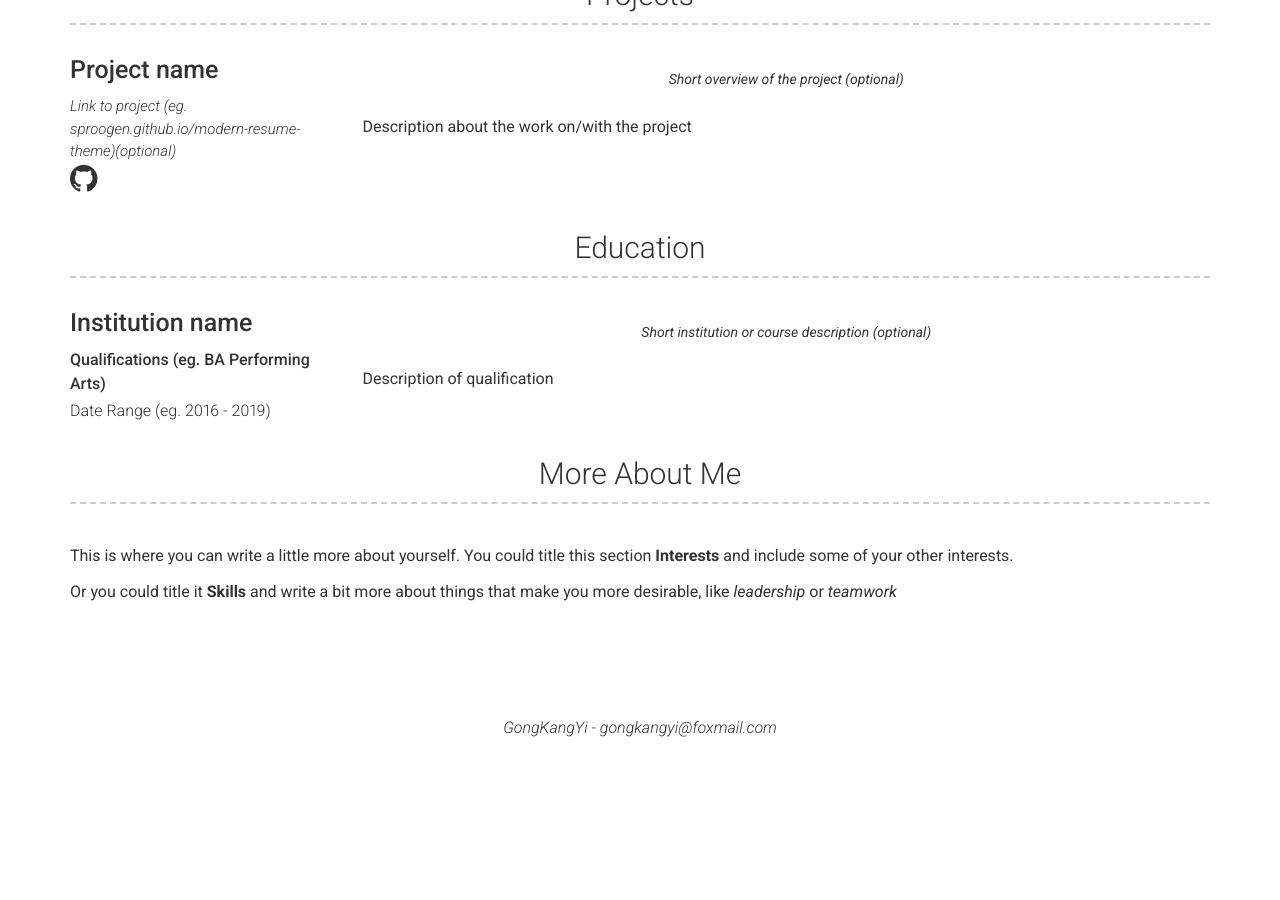
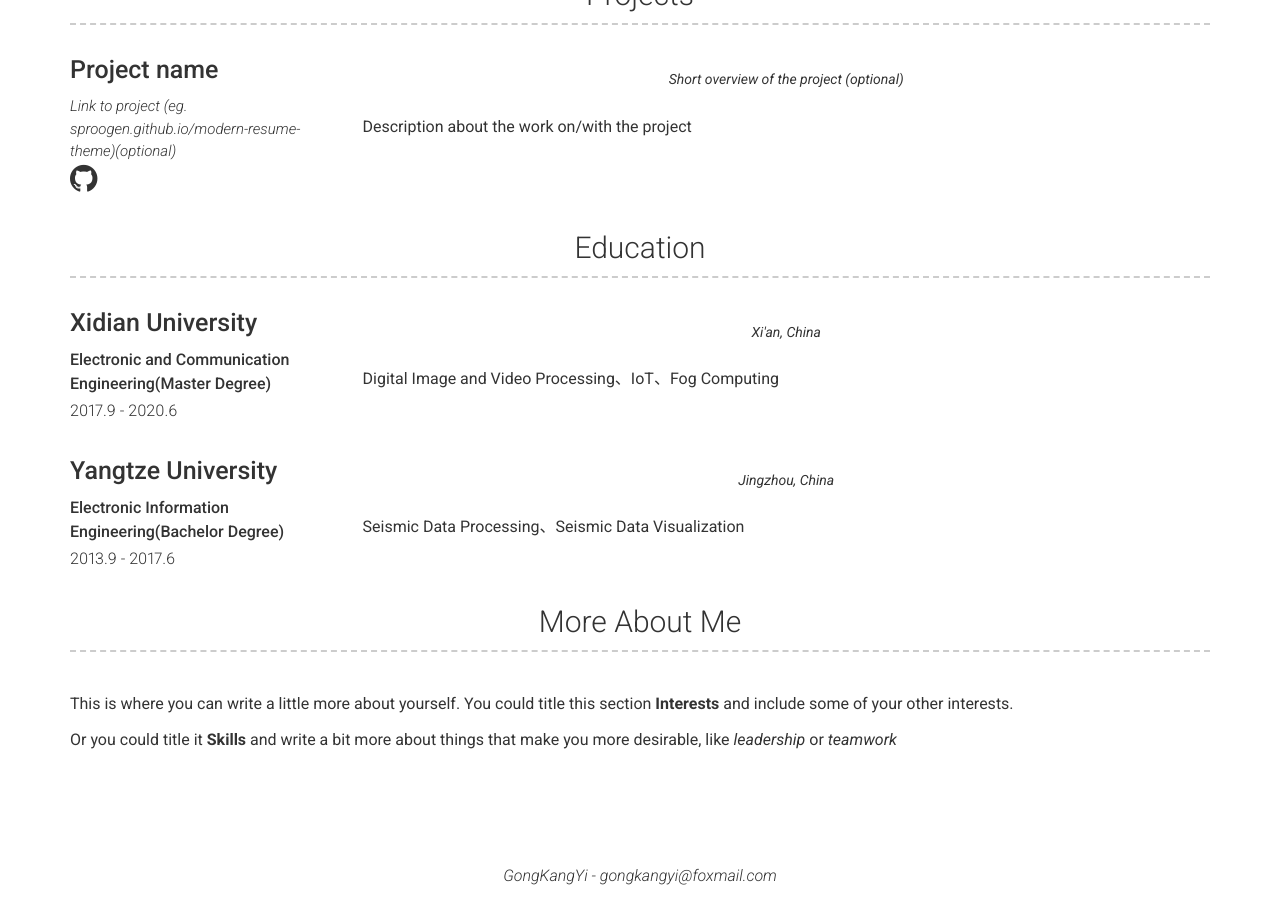
Before and after one commit to gongkangyi/gongkangyi.github.io, a Jekyll site: the page built from index.md, in a window 1280 px wide and 900 px high, scrolled down 575 px. Built offline with Jekyll 4.4.1, drawn with Linux system fonts in a browser that asks for light colours; before the commit the page ends 1327 px from its top, so only the background shows below that.

Commit message:
2019-5-15 15:45:20

```diff
--- a/_data/education.yml
+++ b/_data/education.yml
@@ -1,8 +1,16 @@
 # Education Template
-- name: Institution name
-  dates: Date Range (eg. 2016 - 2019)
-  qualification: Qualifications (eg. BA Performing Arts)
+- name: Xidian University
+  dates: 2017.9 - 2020.6
+  qualification: Electronic and Communication Engineering(Master Degree)
   quote: >
-    Short institution or course description (optional)
+    Xi'an, China
   description: | # this will include new lines to allow paragraphs
-    Description of qualification
+    Digital Image and Video Processing、IoT、Fog Computing
+
+- name: Yangtze University
+  dates: 2013.9 - 2017.6
+  qualification: Electronic Information Engineering(Bachelor Degree)
+  quote: >
+    Jingzhou, China
+  description: | # this will include new lines to allow paragraphs
+    Seismic Data Processing、Seismic Data Visualization
```
